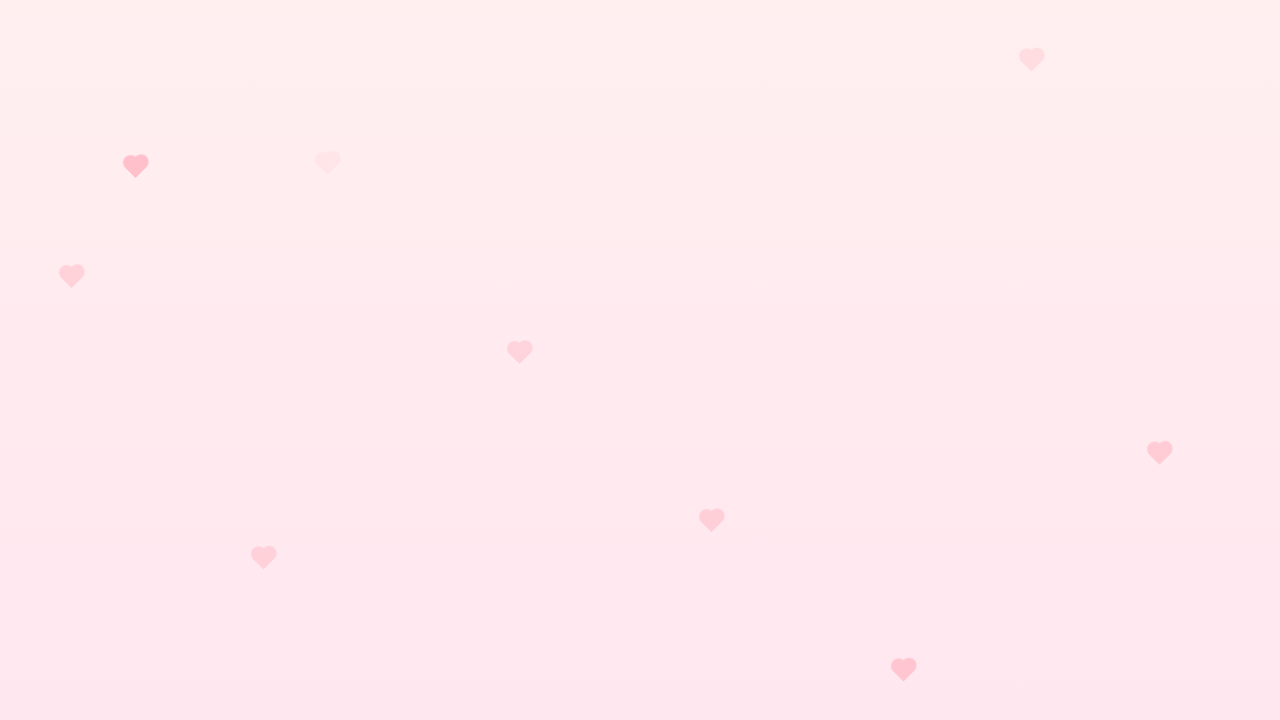
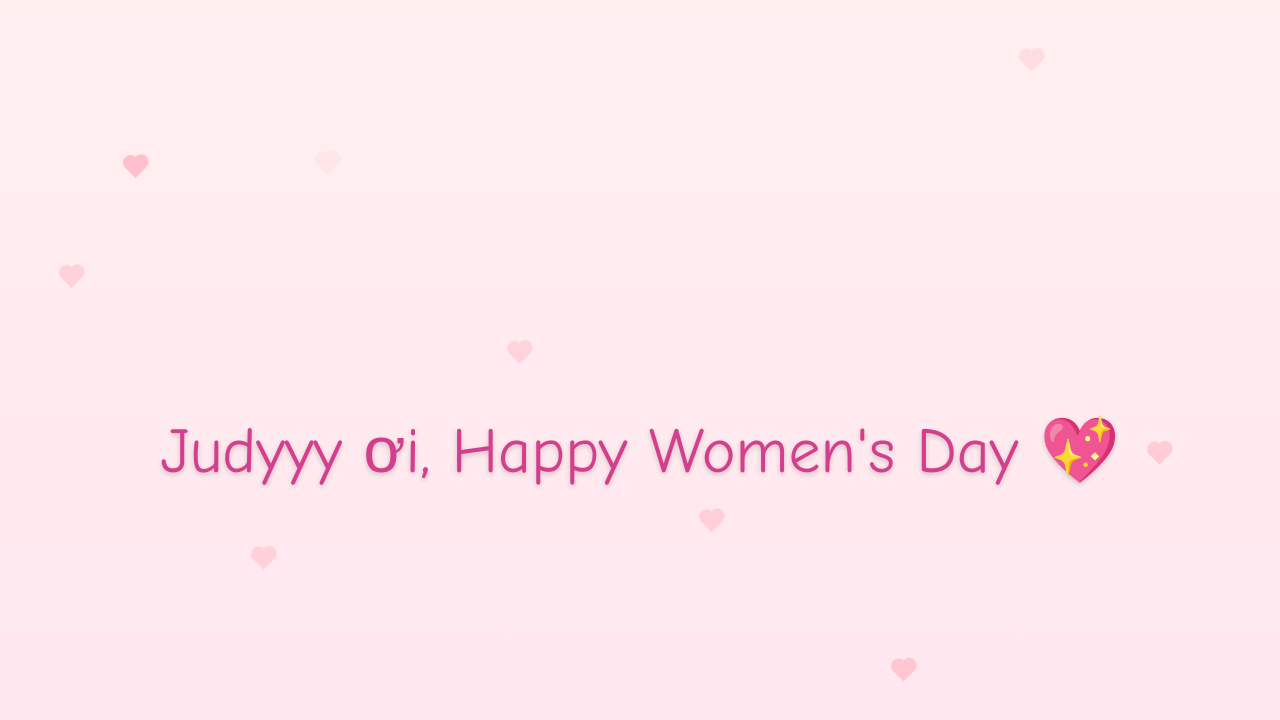
Before and after one commit to Jeremytran188/alex, a plain HTML site: page index.html in a window 1280 px wide. Drawn offline with Linux system fonts and the light colour scheme.

Commit message:
Update index.html

```diff
--- a/index.html
+++ b/index.html
@@ -3,7 +3,7 @@
 <head>
     <meta charset="UTF-8">
     <meta name="viewport" content="width=device-width, initial-scale=1.0">
-    <title>♥GiftFromAlex</title>
+    <title>♥GiftFromJeremyT</title>
     <style>
         body {
             display: flex;
@@ -152,7 +152,7 @@
     </div>
     <div class="heart-container">
         <div class="heart"></div>
-        <div class="Judyyy oi, Happy Women's Day 💖</div>
+        <div class="message">Judyyy ơi, Happy Women's Day 💖</div>
     </div>
 </body>
 </html>
```
